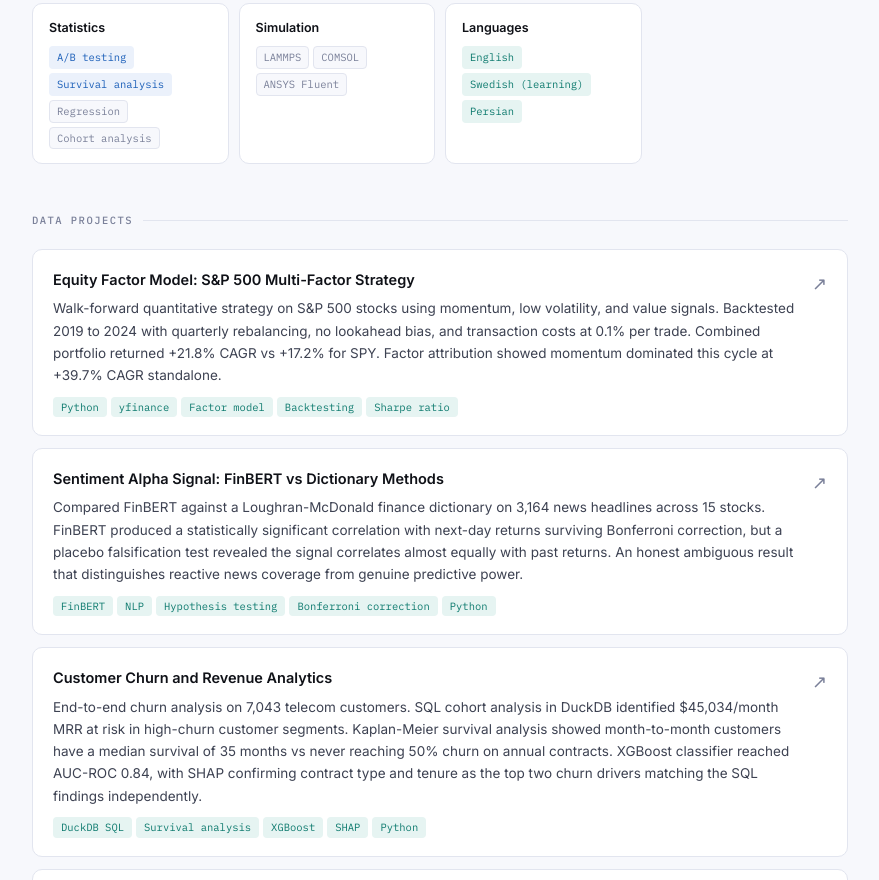
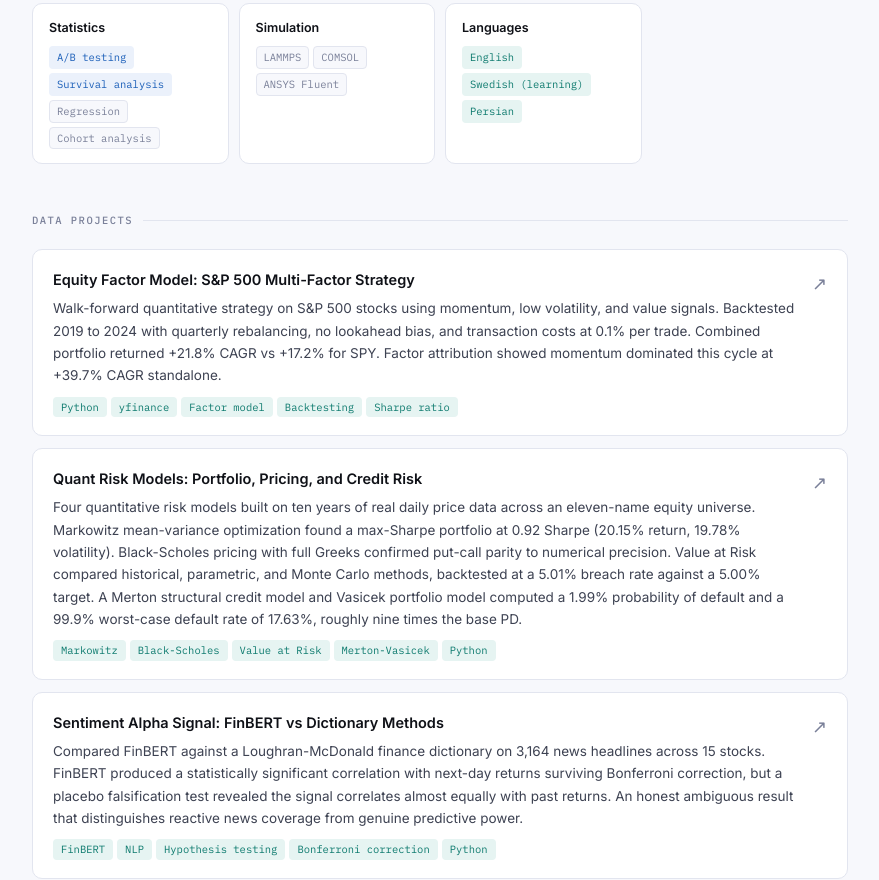
Before and after one commit to armotezakker/armotezakker.github.io, a plain HTML site: page index.html in a window 1280 px wide. Shown: the part 552-1432 px from the top of the page, without its empty margins (200-1079 px from the left). Drawn offline with Linux system fonts and the light colour scheme.

Commit message:
Add quant risk models project card

```diff
--- a/index.html
+++ b/index.html
@@ -207,6 +207,30 @@
             <span class="project-badge">Factor model</span>
             <span class="project-badge">Backtesting</span>
             <span class="project-badge">Sharpe ratio</span>
+          </div>
+        </div>
+        <div class="project-arrow">↗</div>
+      </a>
+
+      <a class="project-card" href="https://github.com/armotezakker/quant-risk-models" target="_blank" rel="noopener">
+        <div>
+          <div class="project-name">Quant Risk Models: Portfolio, Pricing, and Credit Risk</div>
+          <div class="project-desc">
+            Four quantitative risk models built on ten years of real daily price data across an
+            eleven-name equity universe. Markowitz mean-variance optimization found a max-Sharpe
+            portfolio at 0.92 Sharpe (20.15% return, 19.78% volatility). Black-Scholes pricing with
+            full Greeks confirmed put-call parity to numerical precision. Value at Risk compared
+            historical, parametric, and Monte Carlo methods, backtested at a 5.01% breach rate against
+            a 5.00% target. A Merton structural credit model and Vasicek portfolio model computed a
+            1.99% probability of default and a 99.9% worst-case default rate of 17.63%, roughly nine
+            times the base PD.
+          </div>
+          <div class="project-stack">
+            <span class="project-badge">Markowitz</span>
+            <span class="project-badge">Black-Scholes</span>
+            <span class="project-badge">Value at Risk</span>
+            <span class="project-badge">Merton-Vasicek</span>
+            <span class="project-badge">Python</span>
           </div>
         </div>
         <div class="project-arrow">↗</div>
```
